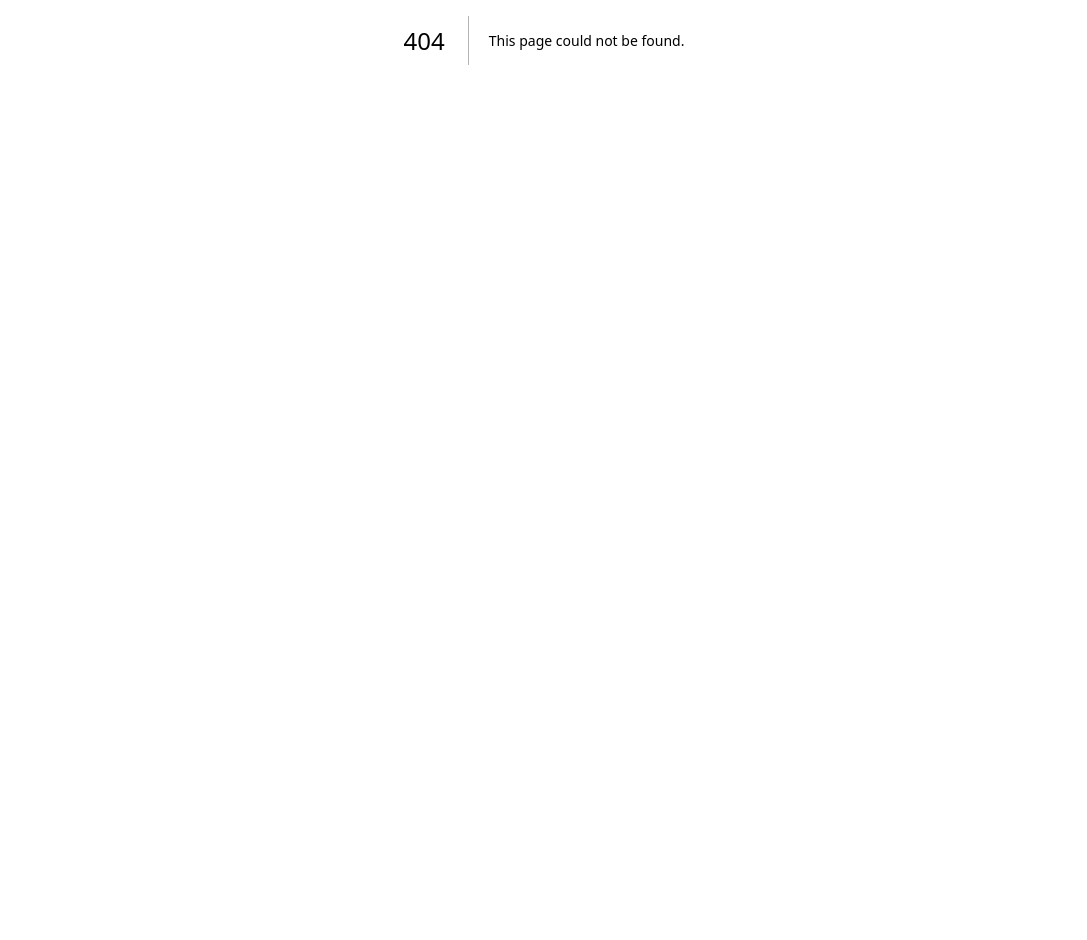
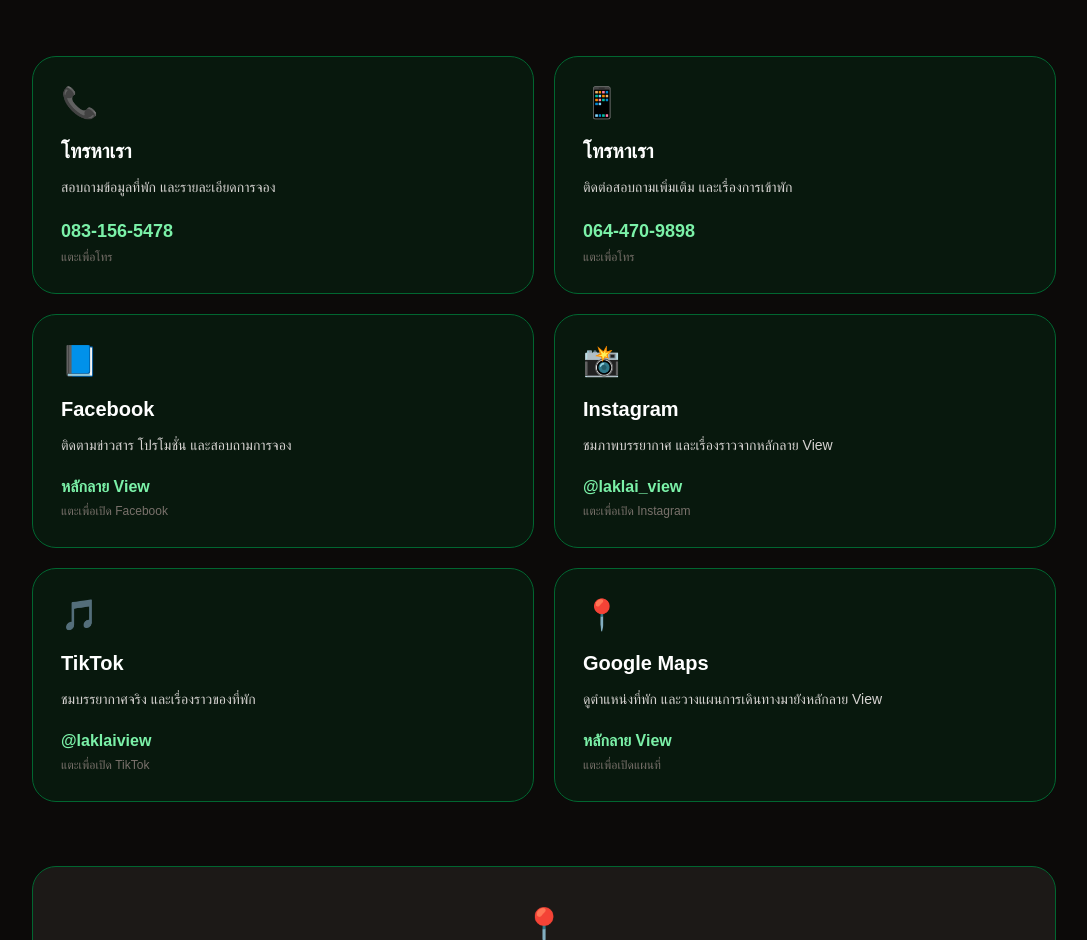
Before and after one commit to toktak3824-star/laklai-view, a Next.js app: page /contact in a window 1280 px wide. Before the commit this address had no page. Shown: the part 360-1300 px from the top of the page, without its empty margins (96-1183 px from the left). Before the commit the page ends 800 px from the top, so only its background shows below. Built offline with nearby package versions, Linux system fonts and the light colour scheme.

Commit message:
Add complete contact page and social links

```diff
--- /dev/null
+++ b/app/contact/page.tsx
@@ -0,0 +1,289 @@
+import Link from "next/link";
+
+const CONTACTS = {
+  phone1: "0831565478",
+  phone2: "0644709898",
+
+  facebook:
+    "https://www.facebook.com/profile.php?id=100063701012792",
+
+  instagram:
+    "https://www.instagram.com/laklai_view/?hl=th",
+
+  tiktok:
+    "https://www.tiktok.com/@laklaiview",
+
+  map:
+    "https://www.google.com/maps/place/%E0%B8%AB%E0%B8%A5%E0%B8%B1%E0%B8%81%E0%B8%A5%E0%B8%B2%E0%B8%A2+View/@18.9851377,101.0585772,17z/data=!4m14!1m7!3m6!1s0x3127c3e4b4549257:0xcc043d78518ca4c6!2z4Lir4Lil4Lix4LiB4Lil4Liy4LiiIFZpZXc!8m2!3d18.9851377!4d101.0611521!16s%2Fg%2F11qp1vb95m!3m5!1s0x3127c3e4b4549257:0xcc043d78518ca4c6!8m2!3d18.9851377!4d101.0611521!16s%2Fg%2F11qp1vb95m",
+};
+
+export default function ContactPage() {
+  return (
+    <main className="min-h-screen bg-stone-950 text-white">
+
+      {/* Header */}
+      <section className="relative overflow-hidden bg-gradient-to-b from-green-950 to-stone-950 px-5 pb-14 pt-28 sm:px-6 sm:pb-16">
+        <div className="mx-auto max-w-5xl text-center">
+
+          <p className="mb-3 text-xs font-semibold tracking-[0.35em] text-green-300 sm:text-sm">
+            LAKLAI VIEW
+          </p>
+
+          <h1 className="text-4xl font-bold sm:text-5xl md:text-6xl">
+            ติดต่อเรา
+          </h1>
+
+          <p className="mx-auto mt-5 max-w-2xl text-base leading-8 text-stone-300 sm:text-lg">
+            หากต้องการสอบถามข้อมูลที่พัก การเดินทาง
+            หรือรายละเอียดการจอง
+            สามารถติดต่อหลักลาย View
+            ได้ผ่านช่องทางด้านล่าง
+          </p>
+
+        </div>
+      </section>
+
+
+      {/* Contact Cards */}
+      <section className="px-5 py-10 sm:px-6 sm:py-16">
+        <div className="mx-auto grid max-w-5xl gap-5 sm:grid-cols-2">
+
+
+          {/* Phone 1 */}
+          <a
+            href={`tel:${CONTACTS.phone1}`}
+            className="group rounded-3xl border border-green-800 bg-green-950/40 p-6 transition hover:bg-green-900/50 sm:p-7"
+          >
+            <div className="text-3xl">
+              📞
+            </div>
+
+            <h2 className="mt-4 text-xl font-bold">
+              โทรหาเรา
+            </h2>
+
+            <p className="mt-2 text-sm leading-7 text-stone-300">
+              สอบถามข้อมูลที่พัก
+              และรายละเอียดการจอง
+            </p>
+
+            <p className="mt-4 text-lg font-bold text-green-300">
+              083-156-5478
+            </p>
+
+            <p className="mt-1 text-xs text-stone-500">
+              แตะเพื่อโทร
+            </p>
+          </a>
+
+
+          {/* Phone 2 */}
+          <a
+            href={`tel:${CONTACTS.phone2}`}
+            className="group rounded-3xl border border-green-800 bg-green-950/40 p-6 transition hover:bg-green-900/50 sm:p-7"
+          >
+            <div className="text-3xl">
+              📱
+            </div>
+
+            <h2 className="mt-4 text-xl font-bold">
+              โทรหาเรา
+            </h2>
+
+            <p className="mt-2 text-sm leading-7 text-stone-300">
+              ติดต่อสอบถามเพิ่มเติม
+              และเรื่องการเข้าพัก
+            </p>
+
+            <p className="mt-4 text-lg font-bold text-green-300">
+              064-470-9898
+            </p>
+
+            <p className="mt-1 text-xs text-stone-500">
+              แตะเพื่อโทร
+            </p>
+          </a>
+
+
+          {/* Facebook */}
+          <a
+            href={CONTACTS.facebook}
+            target="_blank"
+            rel="noopener noreferrer"
+            className="group rounded-3xl border border-green-800 bg-green-950/40 p-6 transition hover:bg-green-900/50 sm:p-7"
+          >
+            <div className="text-3xl">
+              📘
+            </div>
+
+            <h2 className="mt-4 text-xl font-bold">
+              Facebook
+            </h2>
+
+            <p className="mt-2 text-sm leading-7 text-stone-300">
+              ติดตามข่าวสาร โปรโมชั่น
+              และสอบถามการจอง
+            </p>
+
+            <p className="mt-4 font-semibold text-green-300">
+              หลักลาย View
+            </p>
+
+            <p className="mt-1 text-xs text-stone-500">
+              แตะเพื่อเปิด Facebook
+            </p>
+          </a>
+
+
+          {/* Instagram */}
+          <a
+            href={CONTACTS.instagram}
+            target="_blank"
+            rel="noopener noreferrer"
+            className="group rounded-3xl border border-green-800 bg-green-950/40 p-6 transition hover:bg-green-900/50 sm:p-7"
+          >
+            <div className="text-3xl">
+              📸
+            </div>
+
+            <h2 className="mt-4 text-xl font-bold">
+              Instagram
+            </h2>
+
+            <p className="mt-2 text-sm leading-7 text-stone-300">
+              ชมภาพบรรยากาศ
+              และเรื่องราวจากหลักลาย View
+            </p>
+
+            <p className="mt-4 font-semibold text-green-300">
+              @laklai_view
+            </p>
+
+            <p className="mt-1 text-xs text-stone-500">
+              แตะเพื่อเปิด Instagram
+            </p>
+          </a>
+
+
+          {/* TikTok */}
+          <a
+            href={CONTACTS.tiktok}
+            target="_blank"
+            rel="noopener noreferrer"
+            className="group rounded-3xl border border-green-800 bg-green-950/40 p-6 transition hover:bg-green-900/50 sm:p-7"
+          >
+            <div className="text-3xl">
+              🎵
+            </div>
+
+            <h2 className="mt-4 text-xl font-bold">
+              TikTok
+            </h2>
+
+            <p className="mt-2 text-sm leading-7 text-stone-300">
+              ชมบรรยากาศจริง
+              และเรื่องราวของที่พัก
+            </p>
+
+            <p className="mt-4 font-semibold text-green-300">
+              @laklaiview
+            </p>
+
+            <p className="mt-1 text-xs text-stone-500">
+              แตะเพื่อเปิด TikTok
+            </p>
+          </a>
+
+
+          {/* Google Maps */}
+          <a
+            href={CONTACTS.map}
+            target="_blank"
+            rel="noopener noreferrer"
+            className="group rounded-3xl border border-green-800 bg-green-950/40 p-6 transition hover:bg-green-900/50 sm:p-7"
+          >
+            <div className="text-3xl">
+              📍
+            </div>
+
+            <h2 className="mt-4 text-xl font-bold">
+              Google Maps
+            </h2>
+
+            <p className="mt-2 text-sm leading-7 text-stone-300">
+              ดูตำแหน่งที่พัก
+              และวางแผนการเดินทางมายังหลักลาย View
+            </p>
+
+            <p className="mt-4 font-semibold text-green-300">
+              หลักลาย View
+            </p>
+
+            <p className="mt-1 text-xs text-stone-500">
+              แตะเพื่อเปิดแผนที่
+            </p>
+          </a>
+
+        </div>
+      </section>
+
+
+      {/* Location */}
+      <section className="px-5 pb-14 sm:px-6 sm:pb-16">
+        <div className="mx-auto max-w-5xl rounded-3xl border border-green-800 bg-stone-900 p-7 text-center sm:p-10">
+
+          <div className="text-4xl">
+            📍
+          </div>
+
+          <h2 className="mt-4 text-2xl font-bold">
+            หลักลาย View
+          </h2>
+
+          <p className="mt-3 text-sm leading-8 text-stone-300 sm:text-base">
+            อำเภอปัว จังหวัดน่าน
+            <br />
+            ใกล้ถนนเลข 3 ประมาณ 4.5 กิโลเมตร
+            <br />
+            เส้นทางมุ่งหน้าสู่บ่อเกลือ
+          </p>
+
+          <a
+            href={CONTACTS.map}
+            target="_blank"
+            rel="noopener noreferrer"
+            className="mt-7 inline-flex min-h-14 w-full items-center justify-center rounded-full bg-green-600 px-8 py-4 text-base font-bold text-white transition hover:bg-green-700 sm:w-auto sm:text-lg"
+          >
+            📍 เปิด Google Maps
+          </a>
+
+        </div>
+      </section>
+
+
+      {/* Booking CTA */}
+      <section className="px-5 pb-20 sm:px-6">
+        <div className="mx-auto max-w-5xl rounded-3xl bg-gradient-to-r from-green-900 to-green-950 p-8 text-center sm:p-12">
+
+          <h2 className="text-2xl font-bold sm:text-3xl">
+            พร้อมมาพักผ่อนกับเราแล้วหรือยัง?
+          </h2>
+
+          <p className="mt-3 text-sm leading-7 text-green-100 sm:text-base">
+            เลือกบ้านพักและตรวจสอบวันว่าง
+            ได้จากระบบจองของเรา
+          </p>
+
+          <Link
+            href="/#rooms"
+            className="mt-7 inline-flex min-h-14 w-full items-center justify-center rounded-full bg-green-500 px-8 py-4 text-lg font-bold text-white transition hover:bg-green-600 sm:w-auto"
+          >
+            จองที่พัก
+          </Link>
+
+        </div>
+      </section>
+
+    </main>
+  );
+}
```
